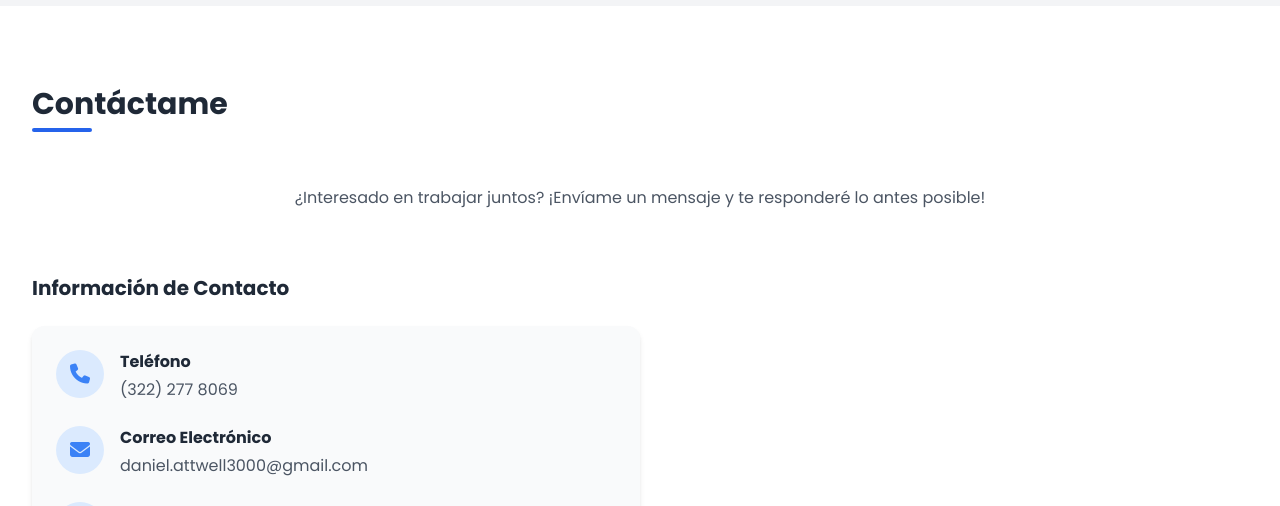
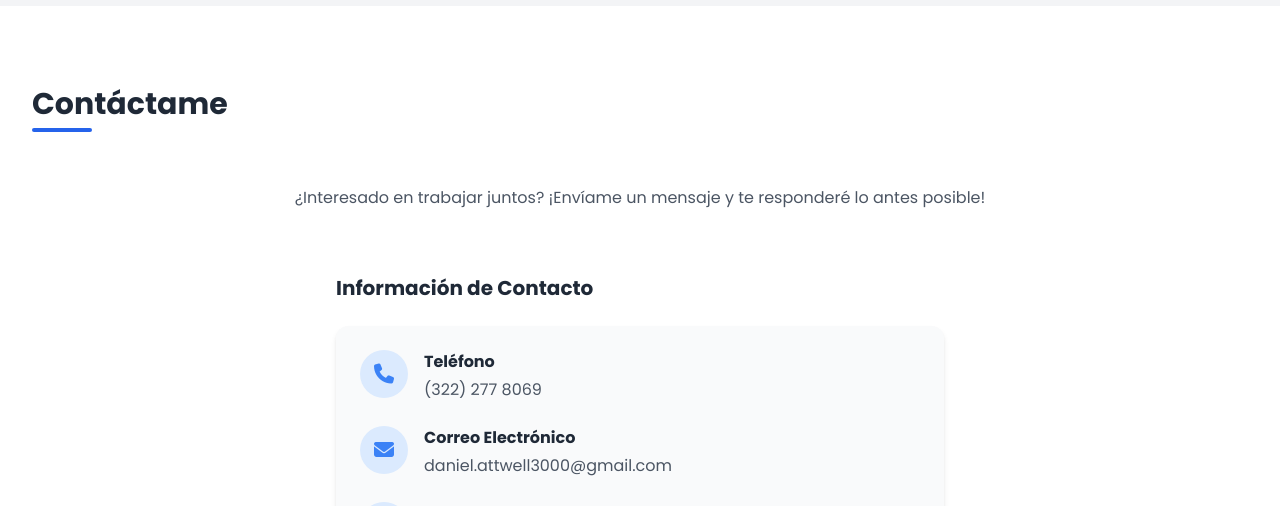
Before and after one commit to Conor219/Examen, a plain HTML site: page index.html in a window 1280 px wide. Shown: the part 4146-4652 px from the top of the page. Drawn offline with nearby package versions, Linux system fonts and the light colour scheme.

Commit message:
Update index.html

```diff
--- a/index.html
+++ b/index.html
@@ -454,8 +454,8 @@
                 ¿Interesado en trabajar juntos? ¡Envíame un mensaje y te responderé lo antes posible!
             </p>
 
-            <div class="flex flex-col lg:flex-row gap-12 mt-16">
-                <div class="lg:w-1/2">
+            <div class="flex justify-center mt-16">
+                <div class="w-full md:w-2/3 lg:w-1/2">
                     <h3 class="text-xl font-bold text-gray-800 mb-6">Información de Contacto</h3>
 
                     <div class="space-y-6 bg-gray-50 p-6 rounded-xl shadow-md">
```
